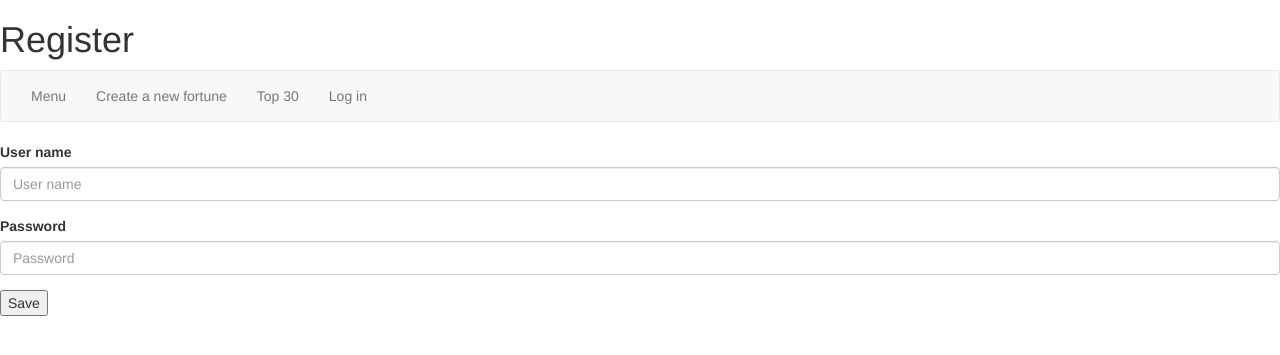
After one commit to Faokiam0/NLPF, a Django app: page /fortune/register/ in a window 1280 px wide. The commit adds this page. Shown: the top 355 px of the page. Run offline with Django 3.2, Linux system fonts and the light colour scheme; some libraries are stand-ins or nearby versions.

Commit message:
Begin register

```diff
--- a/mysite/fortune/forms.py
+++ b/mysite/fortune/forms.py
@@ -1,5 +1,6 @@
 from django import forms
 from .models import Fortune
+from django.contrib.auth.models import User
 
 class FortuneForm(forms.ModelForm):
     class Meta:
@@ -9,3 +10,8 @@ class FortuneForm(forms.ModelForm):
 class ConnexionForm(forms.Form):
     username = forms.CharField(label="User name", max_length=30)
     password = forms.CharField(label="Password", widget=forms.PasswordInput)
+
+class RegisterForm(forms.Form):
+    username = forms.CharField(label="User name", max_length=30)
+    email = forms.CharField(label="Email", max_length=30)
+    password = forms.CharField(label="Password", widget=forms.PasswordInput)
--- a/mysite/fortune/templates/fortune/detail.html
+++ b/mysite/fortune/templates/fortune/detail.html
@@ -27,16 +27,16 @@
 <form action="{% url 'fortune:up' fortune.id %}" method="post">
 	{% csrf_token %}
 	{% buttons %}
-	<button type="submit">+</button>
+	<button type="submit" class="btn btn-success">+</button>
 	{% endbuttons %}
 </form>
 	</td>
-		<td><p>Score: {{ fortune.score }}</p></td>
+		<td><p style="padding-left:5px; padding-right:5px;">Score: {{ fortune.score }}</p></td>
 	<td>
 <form action="{% url 'fortune:down' fortune.id %}" method="post">
 	{% csrf_token %}
 	{% buttons %}
-	<button type="submit">-</button>
+	<button type="submit" class="btn btn-danger">-</button>
 	{% endbuttons %}
 </form>
 	</td>
--- a/mysite/fortune/templates/fortune/login.html
+++ b/mysite/fortune/templates/fortune/login.html
@@ -33,4 +33,5 @@
     {% bootstrap_form form %}
     <input type="submit" value="Login" />
 </form>
+<button><a href="{% url 'fortune:register' %}">Register</a></button>
 {% endif %}
--- /dev/null
+++ b/mysite/fortune/templates/fortune/register.html
@@ -0,0 +1,26 @@
+{# Load the tag library #}
+{% load bootstrap3 %}
+
+{# Load CSS and JavaScript #}
+{% bootstrap_css %}
+{% bootstrap_javascript %}
+
+{# Display django.contrib.messages as Bootstrap alerts #}
+{% bootstrap_messages %}
+
+<h1>Register</h1>
+<nav class="navbar navbar-default">
+	<div class="collapse navbar-collapse" id="bs-example-navbar-collapse-1">
+		<ul class="nav navbar-nav">
+			<li><a href="{% url 'fortune:index' %}">Menu</a></li>
+			<li><a href="{% url 'fortune:new' %}">Create a new fortune</a></li>
+			<li><a href="{% url 'fortune:results' %}">Top 30</a></li>
+			<li><a href="{% url 'fortune:connect' %}">Log in</a></li>
+		</ul>
+	</div>
+</nav>
+<form action="" method=post>
+	{% csrf_token %}
+	{% bootstrap_form form %}
+	<p><input type="submit" value="Save"></p>
+</form>
--- a/mysite/fortune/urls.py
+++ b/mysite/fortune/urls.py
@@ -12,4 +12,5 @@ urlpatterns = [
     url(r'^(?P<fortune_id>[0-9]+)/down/$', views.down, name='down'),
     url(r'^connect/$', views.connect, name='connect'),
     url(r'^deconnect/$', views.deconnect, name='deconnect'),
+    url(r'^register/$', views.register, name='register'),
 ]
--- a/mysite/fortune/views.py
+++ b/mysite/fortune/views.py
@@ -6,8 +6,9 @@ from django.shortcuts import get_object_or_404, render
 from django.http import HttpResponseRedirect
 from django.urls import reverse
 from django.contrib.auth import authenticate, login, logout
+from django.contrib.auth.models import User
 
-from .forms import FortuneForm, ConnexionForm
+from .forms import FortuneForm, ConnexionForm, RegisterForm
 from .models import Fortune
 
 class IndexView(generic.ListView):
@@ -64,10 +65,10 @@ def connect(request):
         if form.is_valid():
             username = form.cleaned_data["username"]
             password = form.cleaned_data["password"]
-            user = authenticate(username=username, password=password)  # Nous vérifions si les données sont correctes
-            if user:  # Si l'objet renvoyé n'est pas None
-                login(request, user)  # nous connectons l'utilisateur
-            else: # sinon une erreur sera affichée
+            user = authenticate(username=username, password=password)
+            if user:
+                login(request, user)
+            else:
                 error = True
     else:
         form = ConnexionForm()
@@ -77,3 +78,21 @@ def connect(request):
 def deconnect(request):
     logout(request)
     return HttpResponseRedirect(reverse('fortune:connect'))
+
+def register(request):
+    error = False
+
+    if request.method == "POST":
+        form = RegisterForm(request.POST)
+        if form.is_valid():
+            username = form.cleaned_data["username"]
+            email = form.cleaned_data["email"]
+            password = form.cleaned_data["password"]
+            user = User.objects.create_user(username, email,password)
+            if user:
+                login(request, user)
+            else:
+                error = True
+    else:
+        form = ConnexionForm()
+    return render(request, 'fortune/register.html', locals())
```
